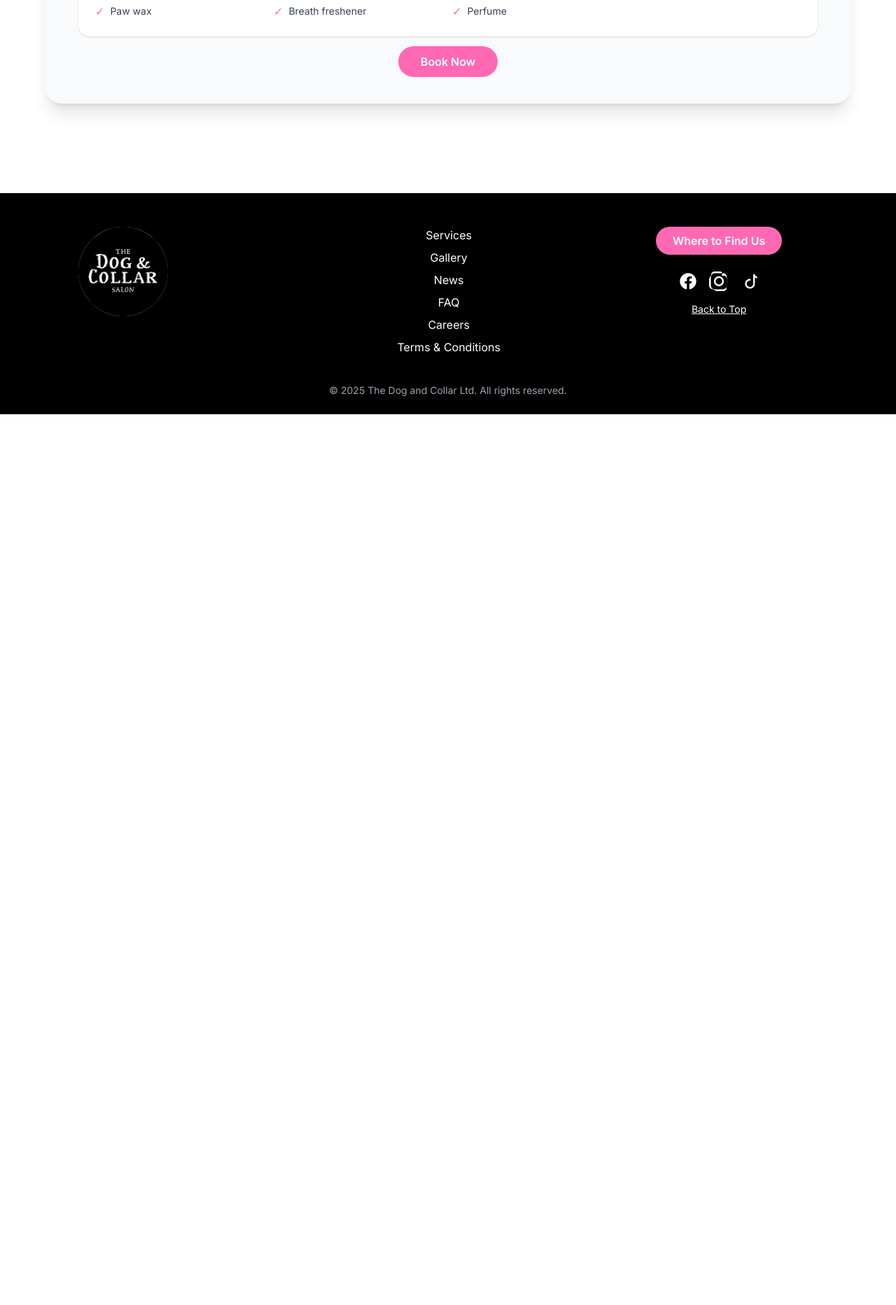
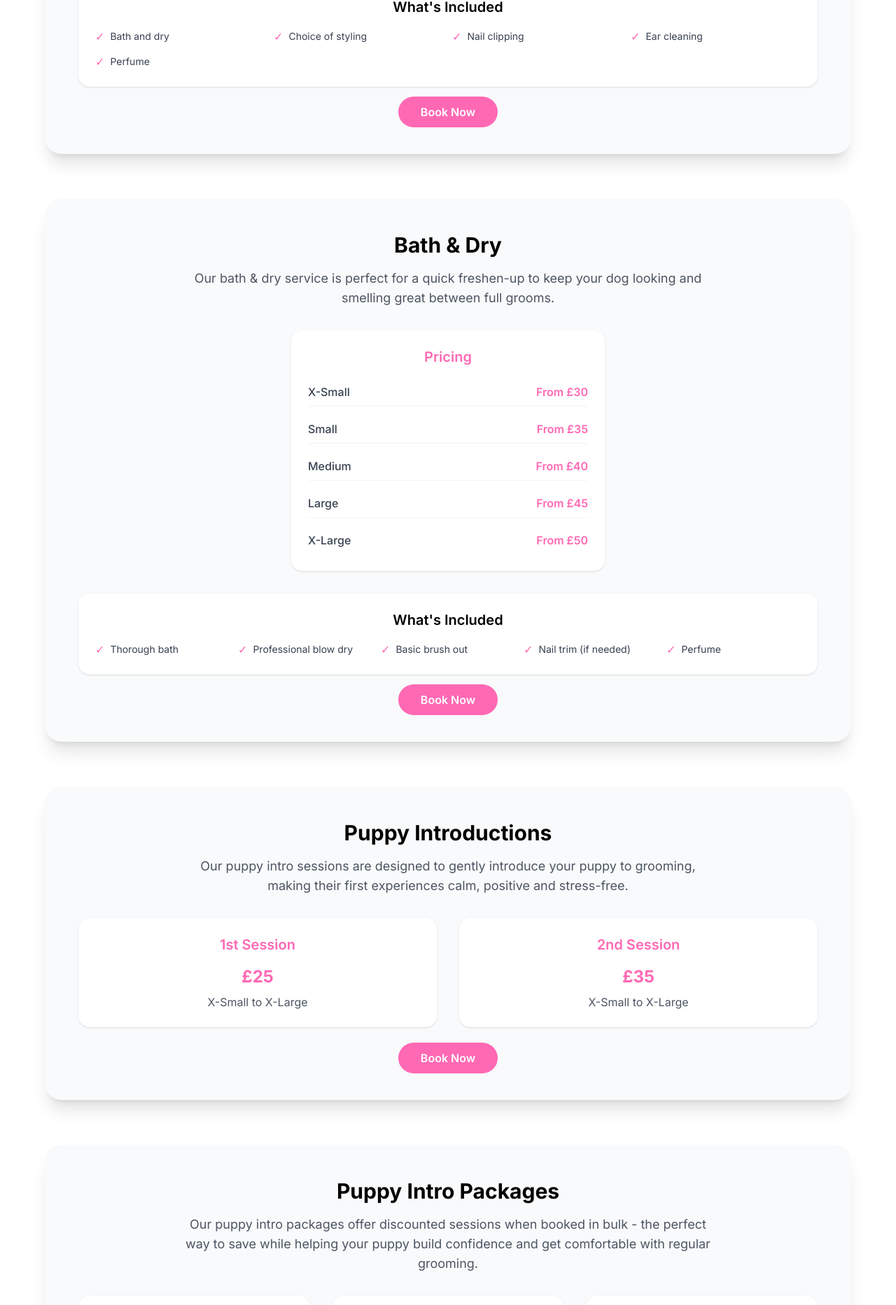
Before and after one commit to RoleyRoley/Dog-Grooming-Website, a React (Vite) app: page /services in a window 1280 px wide. Shown: the part 868-2733 px from the top of the page at 70% size. Before the commit the page ends 1460 px from the top, so only its background shows below. Built offline with nearby package versions, Linux system fonts and the light colour scheme.

Commit message:
Continued services page - puppy intros

```diff
--- a/src/components/pages/Services.jsx
+++ b/src/components/pages/Services.jsx
@@ -20,13 +20,48 @@ const Services = () => {
         ]
     };
 
+    const bathAndDryPricing = [
+        { size: 'X-Small', price: 'From £30' },
+        { size: 'Small', price: 'From £35' },
+        { size: 'Medium', price: 'From £40' },
+        { size: 'Large', price: 'From £45' },
+        { size: 'X-Large', price: 'From £50' }
+    ];
+
+    const puppyPackages = [
+        {
+            name: 'Puppy Bubble Bath Bliss',
+            price: '£65',
+            description: '2 x Bath & blowdry experiences (before 6 months old)',
+            features: ['Gentle cleansing, coat conditioning and cuddles', 'Ideal for early socialisation and sensory comfort']
+        },
+        {
+            name: 'Puppy Confidence Spa',
+            price: '£75',
+            description: '1 x 30 mins meet & treat session + 2 x Bath & blowdry experiences (before 6 months old)',
+            features: ['Soft introduction to grooming tools, dryers & table', 'All in a stress-free environment']
+        },
+        {
+            name: 'The Ultimate Puppy Spa Journey',
+            price: '£120',
+            description: '1 x 30 mins meet & treat session + 2 x Bubble bath bliss sessions + 1 x first full groom at 6 months',
+            features: ['Includes luxury haircut, hygiene tidy, ear cleanse', 'Designed for lifelong grooming ease']
+        }
+    ];
+
     const fullGroomIncludes = [
         'Bath and dry',
         'Choice of styling',
         'Nail clipping',
         'Ear cleaning',
-        'Paw wax',
-        'Breath freshener',
+        'Perfume'
+    ];
+
+    const bathAndDryIncludes = [
+        'Thorough bath',
+        'Professional blow dry',
+        'Basic brush out',
+        'Nail trim (if needed)',
         'Perfume'
     ];
 
@@ -66,7 +101,10 @@ const Services = () => {
                     className="mb-16"
                 >
                     <div className="bg-gray-50 rounded-3xl shadow-xl p-8 md:p-12">
-                        <h2 className="text-3xl font-bold text-secondary mb-8 text-center">Full Groom</h2>
+                        <h2 className="text-3xl font-bold text-secondary mb-4 text-center">Full Groom</h2>
+                        <p className="text-lg text-gray-600 mb-8 text-center max-w-3xl mx-auto">
+                            Our full groom is the go-to service for most dogs - a full, head to tail pamper that keeps your pet comfortable, tidy and feeling their best.
+                        </p>
 
                         {/* Pricing Grid */}
                         <div className="grid md:grid-cols-2 gap-8 mb-8">
@@ -116,6 +154,139 @@ const Services = () => {
                         </div>
                     </div>
                 </motion.div>
+
+                {/* Bath & Dry Section */}
+                <motion.div
+                    initial="hidden"
+                    whileInView="visible"
+                    viewport={{ once: true, amount: 0.2 }}
+                    variants={fadeIn}
+                    custom={2}
+                    className="mb-16"
+                >
+                    <div className="bg-gray-50 rounded-3xl shadow-xl p-8 md:p-12">
+                        <h2 className="text-3xl font-bold text-secondary mb-4 text-center">Bath & Dry</h2>
+                        <p className="text-lg text-gray-600 mb-8 text-center max-w-3xl mx-auto">
+                            Our bath & dry service is perfect for a quick freshen-up to keep your dog looking and smelling great between full grooms.
+                        </p>
+
+                        {/* Single Pricing Column */}
+                        <div className="max-w-md mx-auto mb-8">
+                            <div className="bg-white rounded-2xl p-6 shadow">
+                                <h3 className="text-xl font-semibold text-primary mb-4 text-center">Pricing</h3>
+                                <div className="space-y-3">
+                                    {bathAndDryPricing.map((item, index) => (
+                                        <div key={index} className="flex justify-between items-center py-2 border-b border-gray-100 last:border-b-0">
+                                            <span className="font-medium text-gray-700">{item.size}</span>
+                                            <span className="text-primary font-semibold">{item.price}</span>
+                                        </div>
+                                    ))}
+                                </div>
+                            </div>
+                        </div>
+
+                        {/* Includes Section */}
+                        <div className="bg-white rounded-2xl p-6 shadow mb-6">
+                            <h3 className="text-xl font-semibold text-secondary mb-4 text-center">What's Included</h3>
+                            <div className="grid grid-cols-2 md:grid-cols-3 lg:grid-cols-5 gap-3">
+                                {bathAndDryIncludes.map((item, index) => (
+                                    <div key={index} className="flex items-center text-gray-700">
+                                        <span className="text-primary mr-2">✓</span>
+                                        <span className="text-sm">{item}</span>
+                                    </div>
+                                ))}
+                            </div>
+                        </div>
+
+                        {/* Book Now Button */}
+                        <div className="text-center">
+                            <BookingButton className="bg-primary text-white px-8 py-3 rounded-full font-semibold hover:bg-opacity-90 transition-all duration-300" />
+                        </div>
+                    </div>
+                </motion.div>
+
+                {/* Puppy Introduction Section */}
+                <motion.div
+                    initial="hidden"
+                    whileInView="visible"
+                    viewport={{ once: true, amount: 0.2 }}
+                    variants={fadeIn}
+                    custom={3}
+                    className="mb-16"
+                >
+                    <div className="bg-gray-50 rounded-3xl shadow-xl p-8 md:p-12">
+                        <h2 className="text-3xl font-bold text-secondary mb-4 text-center">Puppy Introductions</h2>
+                        <p className="text-lg text-gray-600 mb-8 text-center max-w-3xl mx-auto">
+                            Our puppy intro sessions are designed to gently introduce your puppy to grooming, making their first experiences calm, positive and stress-free.
+                        </p>
+
+                        {/* Puppy Session Pricing */}
+                        <div className="grid md:grid-cols-2 gap-8 mb-8">
+                            <div className="bg-white rounded-2xl p-6 shadow">
+                                <h3 className="text-xl font-semibold text-primary mb-4 text-center">1st Session</h3>
+                                <div className="text-center">
+                                    <span className="text-2xl font-bold text-primary">£25</span>
+                                    <p className="text-gray-600 mt-2">X-Small to X-Large</p>
+                                </div>
+                            </div>
+                            <div className="bg-white rounded-2xl p-6 shadow">
+                                <h3 className="text-xl font-semibold text-primary mb-4 text-center">2nd Session</h3>
+                                <div className="text-center">
+                                    <span className="text-2xl font-bold text-primary">£35</span>
+                                    <p className="text-gray-600 mt-2">X-Small to X-Large</p>
+                                </div>
+                            </div>
+                        </div>
+
+                        {/* Book Now Button */}
+                        <div className="text-center">
+                            <BookingButton className="bg-primary text-white px-8 py-3 rounded-full font-semibold hover:bg-opacity-90 transition-all duration-300" />
+                        </div>
+                    </div>
+                </motion.div>
+
+                {/* Puppy Packages Section */}
+                <motion.div
+                    initial="hidden"
+                    whileInView="visible"
+                    viewport={{ once: true, amount: 0.2 }}
+                    variants={fadeIn}
+                    custom={4}
+                    className="mb-16"
+                >
+                    <div className="bg-gray-50 rounded-3xl shadow-xl p-8 md:p-12">
+                        <h2 className="text-3xl font-bold text-secondary mb-4 text-center">Puppy Intro Packages</h2>
+                        <p className="text-lg text-gray-600 mb-8 text-center max-w-3xl mx-auto">
+                            Our puppy intro packages offer discounted sessions when booked in bulk - the perfect way to save while helping your puppy build confidence and get comfortable with regular grooming.
+                        </p>
+
+                        {/* Package Cards */}
+                        <div className="grid lg:grid-cols-3 gap-8 mb-8">
+                            {puppyPackages.map((pkg, index) => (
+                                <div key={index} className="bg-white rounded-2xl p-6 shadow hover:shadow-lg transition-shadow">
+                                    <div className="text-center mb-4">
+                                        <h3 className="text-xl font-bold text-secondary mb-2">{pkg.name}</h3>
+                                        <span className="text-3xl font-bold text-primary">{pkg.price}</span>
+                                    </div>
+                                    <p className="text-gray-600 text-sm mb-4 text-center">{pkg.description}</p>
+                                    <div className="space-y-2">
+                                        {pkg.features.map((feature, featureIndex) => (
+                                            <div key={featureIndex} className="flex items-start text-gray-700">
+                                                <span className="text-primary mr-2 mt-0.5">✓</span>
+                                                <span className="text-sm">{feature}</span>
+                                            </div>
+                                        ))}
+                                    </div>
+                                </div>
+                            ))}
+                        </div>
+
+                        {/* Book Now Button */}
+                        <div className="text-center">
+                            <BookingButton className="bg-primary text-white px-8 py-3 rounded-full font-semibold hover:bg-opacity-90 transition-all duration-300" />
+                        </div>
+                    </div>
+                </motion.div>
             </div>
         </section>
     );
```
